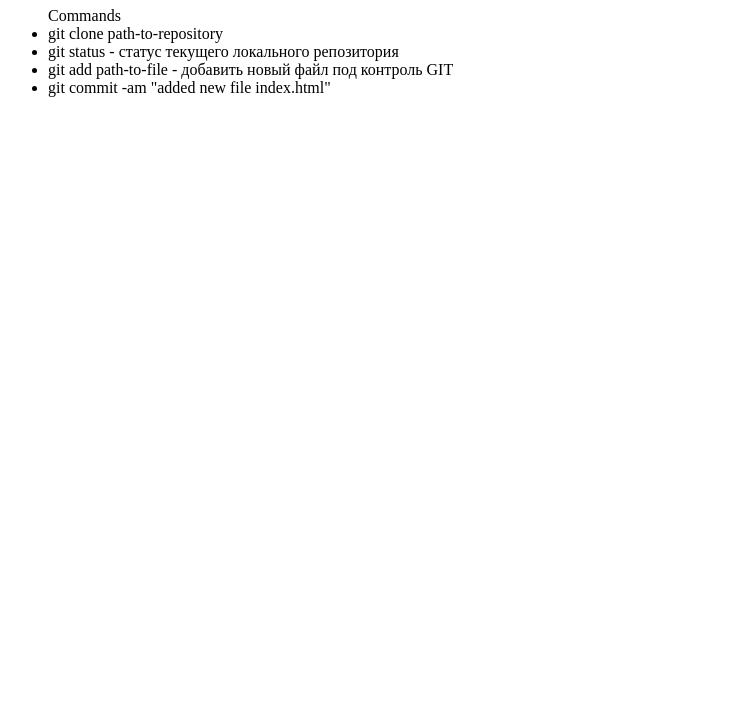
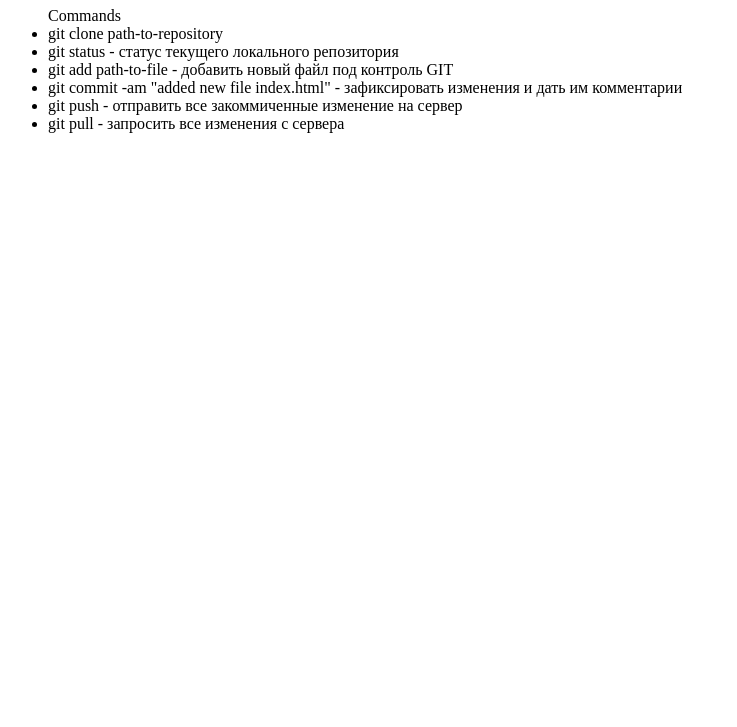
Before and after one commit to Leedof/git-lesson, a plain HTML site: page index.html in a window 1280 px wide. Shown: the part 73-800 px from the top of the page, without its empty margins (0-737 px from the left). Drawn offline with Linux system fonts and the light colour scheme.

Commit message:
added push/pull instruction to html

```diff
--- a/index.html
+++ b/index.html
@@ -13,7 +13,12 @@
       <li>git clone path-to-repository</li>
       <li>git status - статус текущего локального репозитория</li>
       <li>git add path-to-file - добавить новый файл под контроль GIT</li>
-      <li>git commit -am "added new file index.html"</li>
+      <li>
+        git commit -am "added new file index.html" - зафиксировать изменения и
+        дать им комментарии
+      </li>
+      <li>git push - отправить все закоммиченные изменение на сервер</li>
+      <li>git pull - запросить все изменения с сервера</li>
     </ul>
   </body>
 </html>
```
